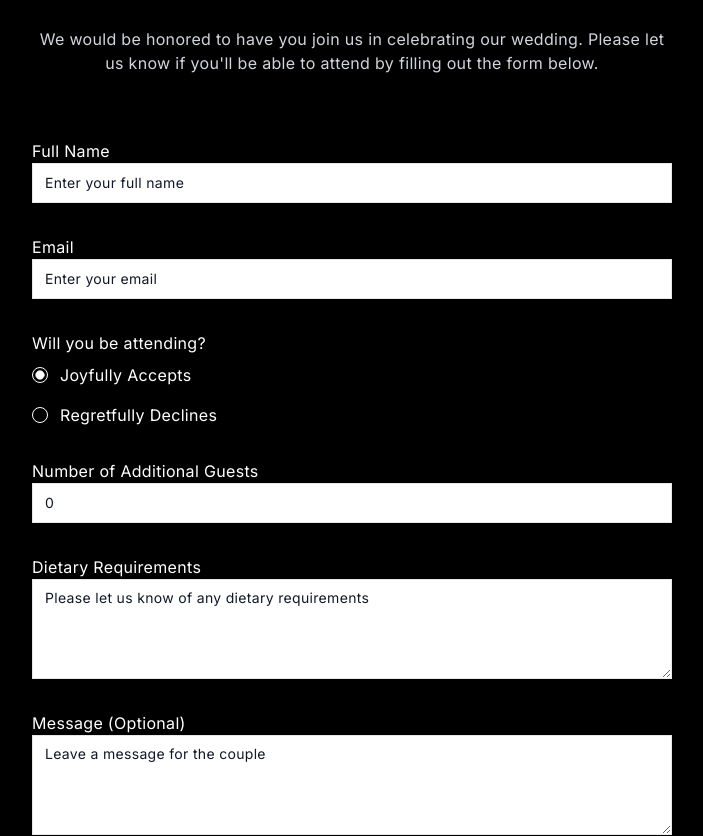
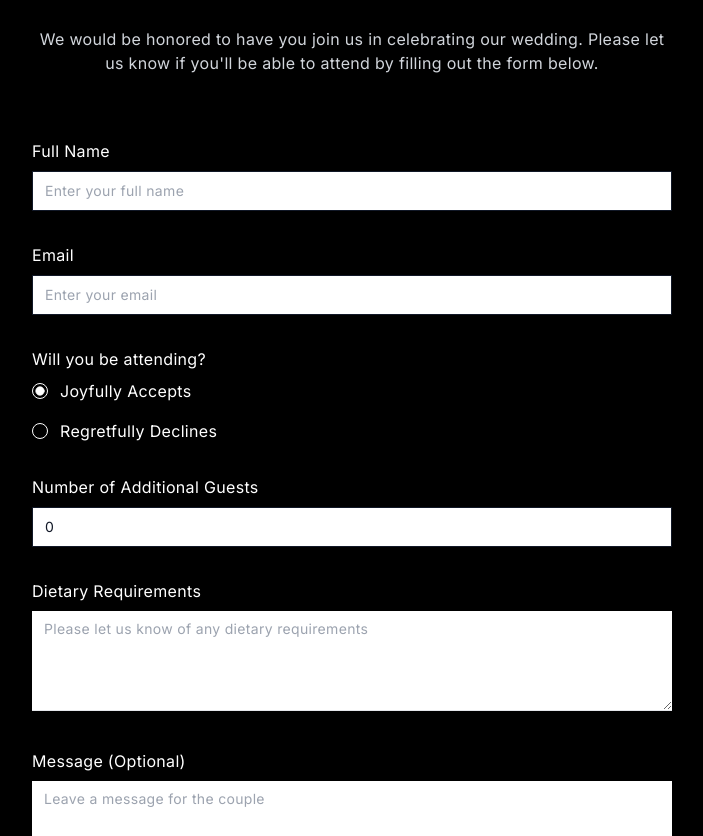
Before and after one commit to marioterron/boda-aitor-y-luisa, a Next.js app: page / in a window 1280 px wide. Shown: the part 4640-5476 px from the top of the page, without its empty margins (288-991 px from the left). Built offline with nearby package versions, Linux system fonts and the light colour scheme.

Commit message:
refactor(ui): migrate to shadcn input and textarea components

```diff
--- a/components/ui/input.tsx
+++ b/components/ui/input.tsx
@@ -1,6 +1,5 @@
-import * as React from "react"
-
-import { cn } from "@/lib/utils"
+import * as React from "react";
+import { cn } from "@/lib/utils";
 
 const Input = React.forwardRef<HTMLInputElement, React.ComponentProps<"input">>(
   ({ className, type, ...props }, ref) => {
@@ -8,15 +7,23 @@ const Input = React.forwardRef<HTMLInputElement, React.ComponentProps<"input">>(
       <input
         type={type}
         className={cn(
-          "flex h-10 w-full rounded-md border border-input bg-background px-3 py-2 text-base ring-offset-background file:border-0 file:bg-transparent file:text-sm file:font-medium file:text-foreground placeholder:text-muted-foreground focus-visible:outline-none focus-visible:ring-2 focus-visible:ring-ring focus-visible:ring-offset-2 disabled:cursor-not-allowed disabled:opacity-50 md:text-sm",
+          "w-full h-10 rounded-md" +
+            " bg-white text-gray-900" +
+            " border border-input" +
+            " bg-background px-3 py-2" +
+            " text-sm" +
+            " ring-offset-background focus-visible:outline-none focus-visible:ring-2 focus-visible:ring-ring focus-visible:ring-offset-2" +
+            " placeholder:text-gray-400" +
+            " disabled:cursor-not-allowed disabled:opacity-50" +
+            " file:border-0 file:bg-transparent file:text-sm file:font-medium file:text-foreground",
           className
         )}
         ref={ref}
         {...props}
       />
-    )
+    );
   }
-)
-Input.displayName = "Input"
+);
+Input.displayName = "Input";
 
-export { Input }
+export { Input };
--- a/components/ui/textarea.tsx
+++ b/components/ui/textarea.tsx
@@ -1,22 +1,28 @@
-import * as React from "react"
+import * as React from "react";
+import { cn } from "@/lib/utils";
 
-import { cn } from "@/lib/utils"
+export interface TextareaProps
+  extends React.TextareaHTMLAttributes<HTMLTextAreaElement> {}
 
-const Textarea = React.forwardRef<
-  HTMLTextAreaElement,
-  React.ComponentProps<"textarea">
->(({ className, ...props }, ref) => {
+const Textarea = React.forwardRef<HTMLTextAreaElement, TextareaProps>(
+  ({ className, ...props }, ref) => {
     return (
       <textarea
         className={cn(
-        "flex min-h-[80px] w-full rounded-md border border-input bg-background px-3 py-2 text-base ring-offset-background placeholder:text-muted-foreground focus-visible:outline-none focus-visible:ring-2 focus-visible:ring-ring focus-visible:ring-offset-2 disabled:cursor-not-allowed disabled:opacity-50 md:text-sm",
+          "w-full min-h-[100px] px-3 py-2 text-sm rounded-none" +
+            " bg-white text-gray-900" +
+            " border-b border-gray-200 focus:border-gray-400" +
+            " placeholder:text-gray-400" +
+            " focus:outline-none focus:ring-0" +
+            " disabled:cursor-not-allowed disabled:opacity-50",
           className
         )}
         ref={ref}
         {...props}
       />
-  )
-})
-Textarea.displayName = "Textarea"
+    );
+  }
+);
+Textarea.displayName = "Textarea";
 
-export { Textarea }
+export { Textarea };
--- a/components/wedding/rsvp/fields/form-field.tsx
+++ b/components/wedding/rsvp/fields/form-field.tsx
@@ -22,8 +22,8 @@ export function FormField({
   placeholder,
 }: FormFieldProps) {
   return (
-    <div>
-      <label htmlFor={name} className="text-white">
+    <div className="space-y-2">
+      <label htmlFor={name} className="text-white block">
         {label}
       </label>
       <Input
@@ -33,9 +33,14 @@ export function FormField({
         value={value}
         onChange={onChange}
         placeholder={placeholder}
-        className="bg-white text-gray-900 border-gray-200 focus:border-gray-400"
+        aria-invalid={!!error}
+        aria-describedby={error ? `${name}-error` : undefined}
       />
-      {error && <p className="text-red-500 text-sm mt-1">{error}</p>}
+      {error && (
+        <p className="text-red-500 text-sm" id={`${name}-error`}>
+          {error}
+        </p>
+      )}
     </div>
   );
 }
--- a/components/wedding/rsvp/fields/guests-field.tsx
+++ b/components/wedding/rsvp/fields/guests-field.tsx
@@ -8,8 +8,8 @@ interface GuestsFieldProps {
 
 export function GuestsField({ value, onChange, error }: GuestsFieldProps) {
   return (
-    <div>
-      <label htmlFor="guests" className="text-white">
+    <div className="space-y-2">
+      <label htmlFor="guests" className="text-white block">
         Number of Additional Guests
       </label>
       <Input
@@ -20,7 +20,6 @@ export function GuestsField({ value, onChange, error }: GuestsFieldProps) {
         onChange={onChange}
         min={0}
         max={4}
-        className="bg-white text-gray-900 border-gray-200 focus:border-gray-400"
       />
       {error && <p className="text-red-500 text-sm mt-1">{error}</p>}
     </div>
--- a/components/wedding/rsvp/fields/text-area-field.tsx
+++ b/components/wedding/rsvp/fields/text-area-field.tsx
@@ -18,7 +18,7 @@ export function TextAreaField({
   placeholder,
 }: TextAreaFieldProps) {
   return (
-    <div>
+    <div className="space-y-2">
       <label htmlFor={name} className="text-white">
         {label}
       </label>
@@ -28,7 +28,6 @@ export function TextAreaField({
         value={value}
         onChange={onChange}
         placeholder={placeholder}
-        className="bg-white text-gray-900 border-gray-200 focus:border-gray-400 min-h-[100px]"
       />
       {error && <p className="text-red-500 text-sm mt-1">{error}</p>}
     </div>
```
Lines whose indentation alone changed are shown as unchanged.
